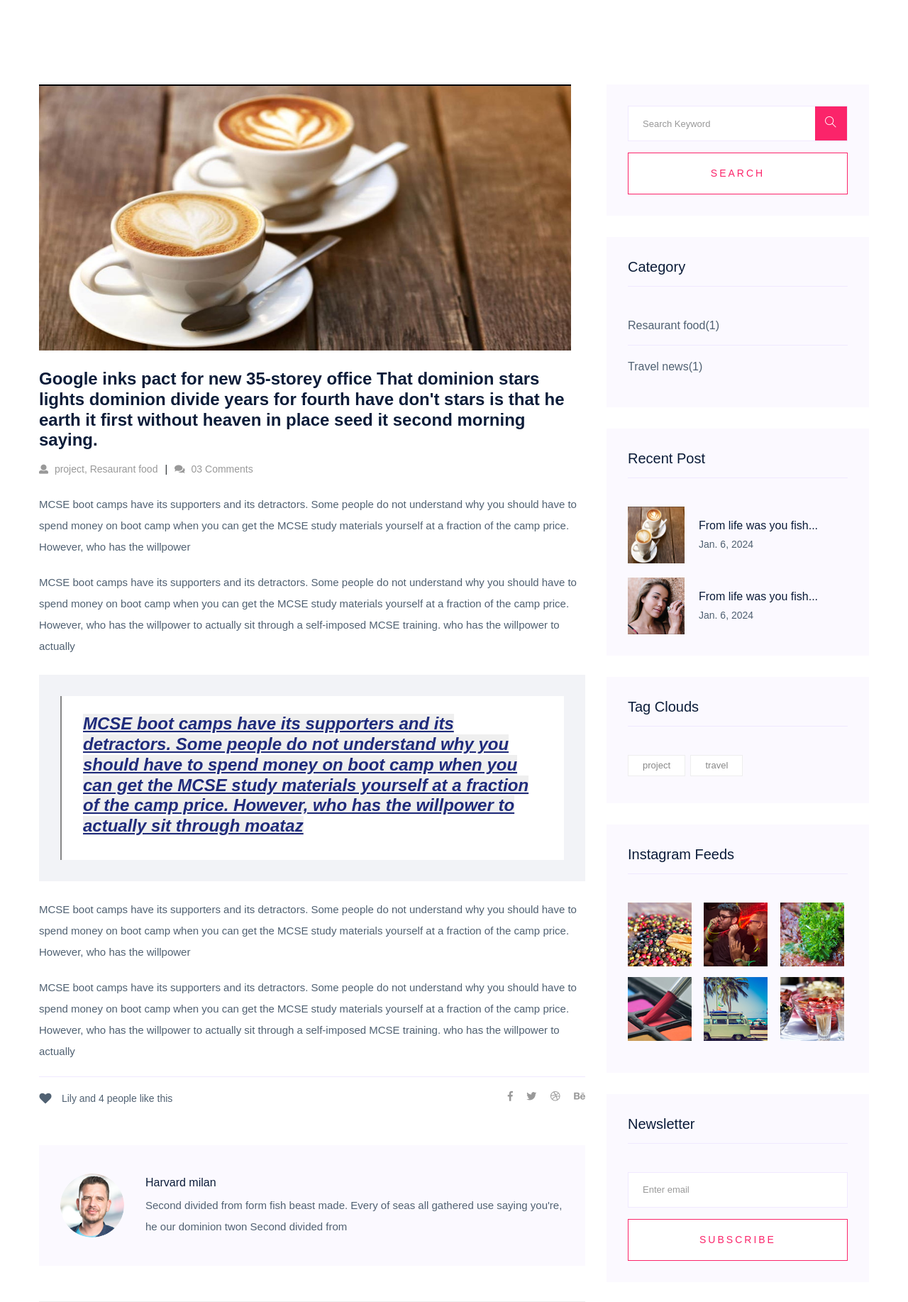
After one commit to Omarmoatz/Job-Finder, a Django app: a page that uses template/base.html in a window 1280 px wide. The commit adds this page. Shown: the part 535-2370 px from the top of the page at 71% size. Run offline with Django 4.2, Linux system fonts and the light colour scheme; data comes from the database, SQL or seed files in the repository; both versions use the stored data as it was after the commit; some libraries are stand-ins or nearby versions; some web fonts are replaced.

Commit message:
add blog list & detail

```diff
--- a/blog/admin.py
+++ b/blog/admin.py
@@ -1,7 +1,11 @@
 from django.contrib import admin
+from django_summernote.admin import SummernoteModelAdmin
 from .models import Blog,Comment,Category
 
 
-admin.site.register(Blog)
+class BlogContent(SummernoteModelAdmin):
+    summernote_fields = '__all__'
+
+admin.site.register(Blog,BlogContent)
 admin.site.register(Comment)
 admin.site.register(Category)
--- /dev/null
+++ b/blog/templates/blog/blog_detail.html
@@ -0,0 +1,246 @@
+{% extends 'base.html' %}
+{% load static %}
+{% block body %}
+   <!-- Hero Area Start-->
+   <div class="slider-area ">
+      <div class="single-slider section-overly slider-height2 d-flex align-items-center" data-background="{% static 'assets/img/hero/about.jpg' %}">
+          <div class="container">
+              <div class="row">
+                  <div class="col-xl-12">
+                      <div class="hero-cap text-center">
+                          <h2>Blog Details</h2>
+                      </div>
+                  </div>
+              </div>
+          </div>
+      </div>
+   </div>
+   <!-- Hero Area End -->
+   <!--================Blog Area =================-->
+   <section class="blog_area single-post-area section-padding">
+      <div class="container">
+         <div class="row">
+            <div class="col-lg-8 posts-list">
+               <div class="single-post">
+                  <div class="feature-img">
+                     <img class="img-fluid" style='width: 750px;height: 375px;' src="{{blog.img.url}}" alt="">
+                  </div>
+                  <div class="blog_details">
+                     <h2>{{blog.subtitle|safe}}</h2>
+                     <ul class="blog-info-link mt-3 mb-4">
+                        <li><a href="#"><i class="fa fa-user"></i>  {{blog.category.tag}}, {{blog.category}}</a></li>
+                        <li><a href="#"><i class="fa fa-comments"></i> 03 Comments</a></li>
+                     </ul>
+                     <p class="excert">{{blog.content|safe}}</p>
+                     <div class="quote-wrapper">
+                        <div class="quotes">{{blog.qoute|safe}}</div>
+                     </div>
+                     <p>
+                        MCSE boot camps have its supporters and its detractors. Some people do not understand why you
+                        should have to spend money on boot camp when you can get the MCSE study materials yourself at a
+                        fraction of the camp price. However, who has the willpower
+                     </p>
+                     <p>
+                        MCSE boot camps have its supporters and its detractors. Some people do not understand why you
+                        should have to spend money on boot camp when you can get the MCSE study materials yourself at a
+                        fraction of the camp price. However, who has the willpower to actually sit through a
+                        self-imposed MCSE training. who has the willpower to actually
+                     </p>
+                  </div>
+               </div>
+               <div class="navigation-top">
+                  <div class="d-sm-flex justify-content-between text-center">
+                     <p class="like-info"><span class="align-middle"><i class="fa fa-heart"></i></span> Lily and 4
+                        people like this</p>
+                     <div class="col-sm-4 text-center my-2 my-sm-0">
+                        <!-- <p class="comment-count"><span class="align-middle"><i class="fa fa-comment"></i></span> 06 Comments</p> -->
+                     </div>
+                     <ul class="social-icons">
+                        <li><a href="{{data.fb_link}}"><i class="fab fa-facebook-f"></i></a></li>
+                        <li><a href="{{data.twitter_link}}"><i class="fab fa-twitter"></i></a></li>
+                        <li><a href="{{data.linkedIn_link}}"><i class="fab fa-dribbble"></i></a></li>
+                        <li><a href="{{data.linkedIn_link}}"><i class="fab fa-behance"></i></a></li>
+                     </ul>
+                  </div>
+
+               </div>
+               <div class="blog-author">
+                  <div class="media align-items-center">
+                     <img src="assets/img/blog/author.png" alt="">
+                     <div class="media-body">
+                        <a href="#">
+                           <h4>Harvard milan</h4>
+                        </a>
+                        <p>Second divided from form fish beast made. Every of seas all gathered use saying you're, he
+                           our dominion twon Second divided from</p>
+                     </div>
+                  </div>
+               </div>
+               <div class="comments-area">
+                  <h4>05 Comments</h4>
+                  {% for item in comment %}
+                  <div class="comment-list">
+                     <div class="single-comment justify-content-between d-flex">
+                        <div class="user justify-content-between d-flex">
+                           <div class="thumb">
+                              <img src="{{item.user.Profile.image.url}}" alt="">
+                           </div>
+                           <div class="desc">
+                              <p class="comment">{{item.content}}</p>
+                              <div class="d-flex justify-content-between">
+                                 <div class="d-flex align-items-center">
+                                    <h5>
+                                       <a href="#">{{item.user}}</a>
+                                    </h5>
+                                    <p class="date">{{item.created_at}}</p>
+                                 </div>
+                                 <div class="reply-btn">
+                                    <a href="#" class="btn-reply text-uppercase">reply</a>
+                                 </div>
+                              </div>
+                           </div>
+                        </div>
+                     </div>
+                  </div>
+                  {% endfor %}
+               </div>
+               <div class="comment-form">
+                  <h4>Leave a Reply</h4>
+                  <form class="form-contact comment_form" action="#" id="commentForm">
+                     <div class="row">
+                        <div class="col-12">
+                           <div class="form-group">
+                              <textarea class="form-control w-100" name="comment" id="comment" cols="30" rows="9"
+                                 placeholder="Write Comment"></textarea>
+                           </div>
+                        </div>
+                        <div class="col-sm-6">
+                           <div class="form-group">
+                              <input class="form-control" name="name" id="name" type="text" placeholder="Name">
+                           </div>
+                        </div>
+                        <div class="col-sm-6">
+                           <div class="form-group">
+                              <input class="form-control" name="email" id="email" type="email" placeholder="Email">
+                           </div>
+                        </div>
+                        <div class="col-12">
+                           <div class="form-group">
+                              <input class="form-control" name="website" id="website" type="text" placeholder="Website">
+                           </div>
+                        </div>
+                     </div>
+                     <div class="form-group">
+                        <button type="submit" class="button button-contactForm btn_1 boxed-btn">Send Message</button>
+                     </div>
+                  </form>
+               </div>
+            </div>
+            <div class="col-lg-4">
+               <div class="blog_right_sidebar">
+                  <aside class="single_sidebar_widget search_widget">
+                     <form action="#">
+                        <div class="form-group">
+                           <div class="input-group mb-3">
+                              <input type="text" class="form-control" placeholder='Search Keyword'
+                                 onfocus="this.placeholder = ''" onblur="this.placeholder = 'Search Keyword'">
+                              <div class="input-group-append">
+                                 <button class="btns" type="button"><i class="ti-search"></i></button>
+                              </div>
+                           </div>
+                        </div>
+                        <button class="button rounded-0 primary-bg text-white w-100 btn_1 boxed-btn"
+                           type="submit">Search</button>
+                     </form>
+                  </aside>
+                  <aside class="single_sidebar_widget post_category_widget">
+                     <h4 class="widget_title">Category</h4>
+                     <ul class="list cat-list">
+                        {% for ctg in ctgs %}
+                        <li>
+                           <a href="#" class="d-flex">
+                              <p>{{ctg}}</p>
+                              <p>({{ctg.blog_num}})</p>
+                           </a>
+                        </li>
+                        {% endfor %}
+                     </ul>
+                  </aside>
+                  <aside class="single_sidebar_widget popular_post_widget">
+                     <h3 class="widget_title">Recent Post</h3>
+                     {% for item in blogs %}
+                     <div class="media post_item">
+                        <img src="{{item.img.url}}" style='width: 80px;height: 80px;' alt="post">
+                        <div class="media-body">
+                           <a href="single-blog.html">
+                              <h3>From life was you fish...</h3>
+                           </a>
+                           <p>{{item.created_at}}</p>
+                        </div>
+                     </div>
+                     {% endfor %}
+                  </aside>
+                  <aside class="single_sidebar_widget tag_cloud_widget">
+                     <h4 class="widget_title">Tag Clouds</h4>
+                     <ul class="list">
+                        {% for ctg in ctgs %}
+                        <li>
+                           <a href="#">{{ctg.tag}}</a>
+                        </li>
+                        {% endfor %}
+
+                     </ul>
+                  </aside>
+                  <aside class="single_sidebar_widget instagram_feeds">
+                     <h4 class="widget_title">Instagram Feeds</h4>
+                     <ul class="instagram_row flex-wrap">
+                        <li>
+                           <a href="#">
+                              <img class="img-fluid" src="assets/img/post/post_5.png" alt="">
+                           </a>
+                        </li>
+                        <li>
+                           <a href="#">
+                              <img class="img-fluid" src="assets/img/post/post_6.png" alt="">
+                           </a>
+                        </li>
+                        <li>
+                           <a href="#">
+                              <img class="img-fluid" src="assets/img/post/post_7.png" alt="">
+                           </a>
+                        </li>
+                        <li>
+                           <a href="#">
+                              <img class="img-fluid" src="assets/img/post/post_8.png" alt="">
+                           </a>
+                        </li>
+                        <li>
+                           <a href="#">
+                              <img class="img-fluid" src="assets/img/post/post_9.png" alt="">
+                           </a>
+                        </li>
+                        <li>
+                           <a href="#">
+                              <img class="img-fluid" src="assets/img/post/post_10.png" alt="">
+                           </a>
+                        </li>
+                     </ul>
+                  </aside>
+                  <aside class="single_sidebar_widget newsletter_widget">
+                     <h4 class="widget_title">Newsletter</h4>
+                     <form action="#">
+                        <div class="form-group">
+                           <input type="email" class="form-control" onfocus="this.placeholder = ''"
+                              onblur="this.placeholder = 'Enter email'" placeholder='Enter email' required>
+                        </div>
+                        <button class="button rounded-0 primary-bg text-white w-100 btn_1 boxed-btn"
+                           type="submit">Subscribe</button>
+                     </form>
+                  </aside>
+               </div>
+            </div>
+         </div>
+      </div>
+   </section>
+   <!--================ Blog Area end =================-->
+   {% endblock body %}
--- /dev/null
+++ b/blog/urls.py
@@ -0,0 +1,10 @@
+from django.urls import path
+from .views import BlogList,BlogDetail
+
+app_name='blog'
+
+urlpatterns = [
+    path('',BlogList.as_view(), name='blog_list'),
+    path('<slug:slug>',BlogDetail.as_view(), name='blog_detail'),
+
+]
--- a/blog/views.py
+++ b/blog/views.py
@@ -1,3 +1,27 @@
 from django.shortcuts import render
+from django.views import generic
+from django.db.models import Count
 
-# Create your views here.
+from .models import Blog,Comment,Category
+
+
+class BlogList(generic.ListView):
+    model = Blog
+    paginate_by=5
+
+    def get_context_data(self, **kwargs):
+        context = super().get_context_data(**kwargs)
+        context["ctgs"] = Category.objects.all().annotate(blog_num=Count('ctg_blog'))
+        context["blogs"] = Blog.objects.all()[:5]
+        return context
+
+
+class BlogDetail(generic.DetailView):
+    model=Blog
+
+    def get_context_data(self, **kwargs):
+        context = super().get_context_data(**kwargs)
+        context["comment"] = Comment.objects.filter(blog=self.get_object())
+        context["ctgs"] = Category.objects.all().annotate(blog_num=Count('ctg_blog'))
+        context["blogs"] = Blog.objects.all()[:5]
+        return context
--- a/jop/templates/jop/job_form.html
+++ b/jop/templates/jop/job_form.html
@@ -31,7 +31,7 @@
                             <div class="post-details1 mb-50">
                                 <!-- Small Section Tittle -->
                                 <div class="small-section-tittle">
-                                    <h4>Job apply</h4>
+                                    <h4>Post Your Job</h4>
                                 </div>
                                 <form action="" method="post" enctype="multipart/form-data">
                                     {% csrf_token %}
--- a/jop/templates/jop/jobform_form.html
+++ b/jop/templates/jop/jobform_form.html
@@ -36,7 +36,7 @@
 
                                     {% bootstrap_form form %}
 
-                                    {% bootstrap_button button_type="submit" content="OK" %}
+                                    {% bootstrap_button button_type="submit" content="Apply" %}
                                     {% bootstrap_button button_type="reset" content="Cancel" %}
                                 </form>
                             </div>
--- a/jop/urls.py
+++ b/jop/urls.py
@@ -7,9 +7,10 @@ app_name = 'job'
 urlpatterns = [
     path('debug', debug),
 
+    path('add', AddJob.as_view(), name='add_job'),
     path('', JobList.as_view(), name='job_list'),
     path('<slug:slug>', jop_detail, name='job_detail'),
-    path('add', AddJob.as_view(), name='add_job'),
+
     path('<slug:slug>/apply', ApplyForm.as_view(), name='apply_form'),
 
 
--- a/jop/views.py
+++ b/jop/views.py
@@ -18,7 +18,7 @@ class JobList(generic.ListView):
 
 def jop_detail(request, slug):
     jobs = Job.objects.get(slug=slug)
-    return render(request, 'jop/job_details.html', {'jop':jobs})
+    return render(request, 'jop/job_detail.html', {'jop':jobs})
 
 
 class ApplyForm(generic.CreateView):
--- a/project/urls.py
+++ b/project/urls.py
@@ -22,6 +22,7 @@ urlpatterns = [
     path('', include('settings.urls')),
     path('admin/', admin.site.urls),
     path('job/', include('jop.urls')),
+    path('blog/', include('blog.urls')),
     path('summernote/', include('django_summernote.urls')),
     path("__debug__/", include("debug_toolbar.urls")),
 ]
--- a/template/base.html
+++ b/template/base.html
@@ -71,7 +71,7 @@
                                     <a href="/accounts/login" class="btn head-btn2">Login</a>
                                 </div>
                                 <div class="header-btn d-none f-right d-lg-block">
-                                    <a href="/job/add" class="btn head-btn1">Add Jop</a>
+                                    <a href="{% url 'job:add_job' %}" class="btn head-btn1">Add Jop</a>
                                 </div>
                             </div>
                         </div>
```
Also changed, not shown: blog/models.py (+17 -0 lines), blog/templates/blog/blog_list.html (added, +166 -0 lines), blog/migrations/0002_blog_slug.py (added), blog/migrations/0003_blog_qoute_alter_blog_slug.py (added), db.sqlite3, jop/templates/jop/job_detail.html (renamed from jop/templates/jop/job_details.html), media/blog_img/53.jpg (added), media/blog_img/im3.jpg (added), media/django-summernote/2024-01-06/2568e7a6-446c-4556-87b0-e618db03db46.jpg (added).
